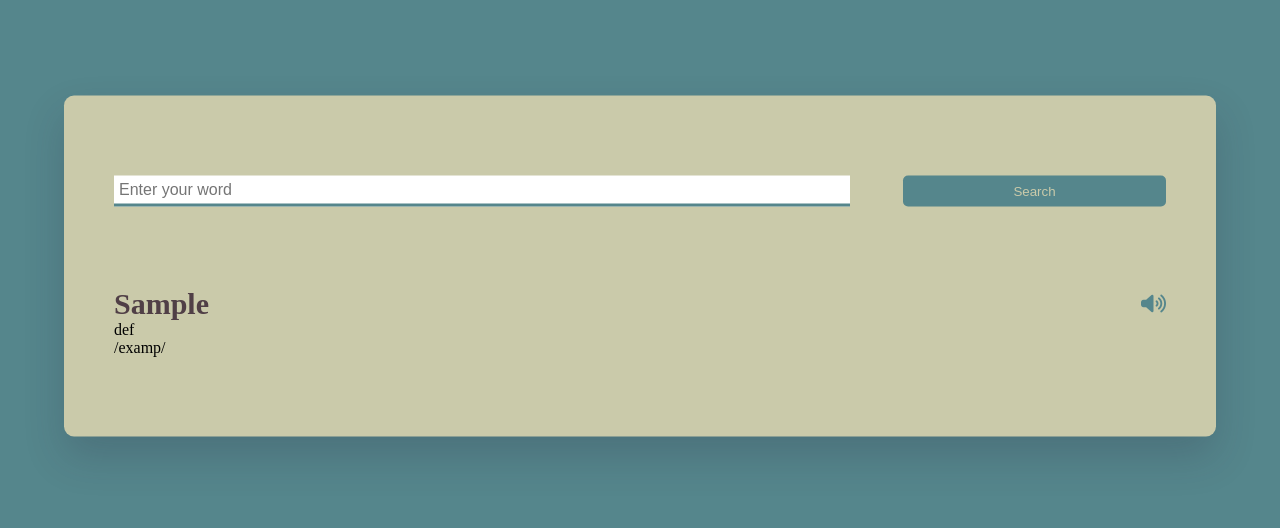
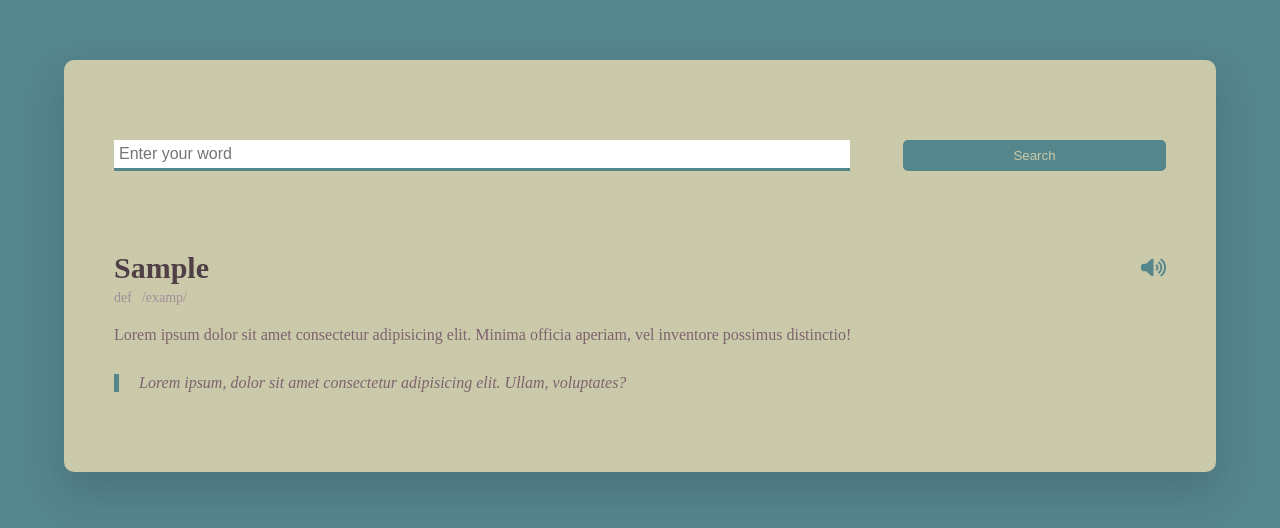
Before and after one commit to tpeck428/SBA-308A, a plain HTML site: page index.html in a window 1280 px wide. Shown: the part 134-662 px from the top of the page. Drawn offline with Linux system fonts and the light colour scheme.

Commit message:
working event listener

```diff
--- a/index.html
+++ b/index.html
@@ -11,6 +11,7 @@
 </head>
 
 <body>
+    <audio id="sound"></audio>
     <div class="container">
         <div class="search-box">
             <input type="text"
@@ -18,7 +19,7 @@
             id="input"/>
             <button id="search-btn">Search</button>
         </div>
-        <div class="result">
+        <div class="result" id="result">
             <div class="word">
                 <h3>Sample</h3>
                 <button>
@@ -29,6 +30,14 @@
                 <p>def</p>
                 <p>/examp/</p>
             </div>
+            <p class="definition">
+                Lorem ipsum dolor sit amet consectetur adipisicing elit.
+                Minima officia aperiam, vel inventore possimus distinctio!
+            </p>
+            <p class="example">
+                Lorem ipsum, dolor sit amet consectetur adipisicing elit.
+                Ullam, voluptates?
+            </p>
         </div>
 </body>
 
--- a/index.js
+++ b/index.js
@@ -1 +1,11 @@
 const url = "https://api.dictionaryapi.dev/api/v2/entries/en/";
+
+const result = document.getElementById("result");
+const sound = document.getElementById("sound");
+
+const btn = document.getElementById("search-btn");
+
+btn.addEventListener('click', () => {
+    let input = document.getElementById('input').value;
+    // console.log(input);
+})
--- a/styles/style.css
+++ b/styles/style.css
@@ -77,6 +77,25 @@
 
 }
 
+.result .details{
+    display: flex;
+    gap: 10px;
+    color: #A58D98;
+    margin: 5px 0 20px 0;
+    font-size: 14px;
+}
+
+.definition{
+    color: #7E636F;
+}
+
+.example{
+    color: #7E636F;
+    font-style: italic;
+    border-left: 5px solid #55868C;
+    padding-left: 20px;
+    margin-top: 30px;
+}
 /* .btn {
     padding: 10px 20px;
     background-color: #EEC584;
```
